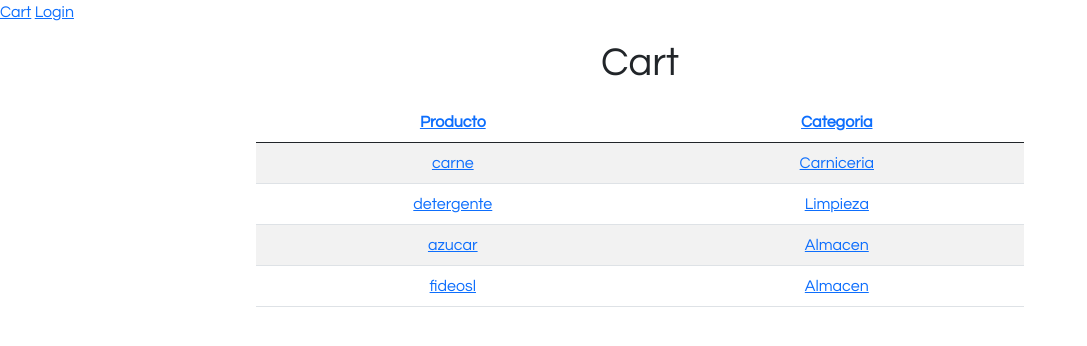
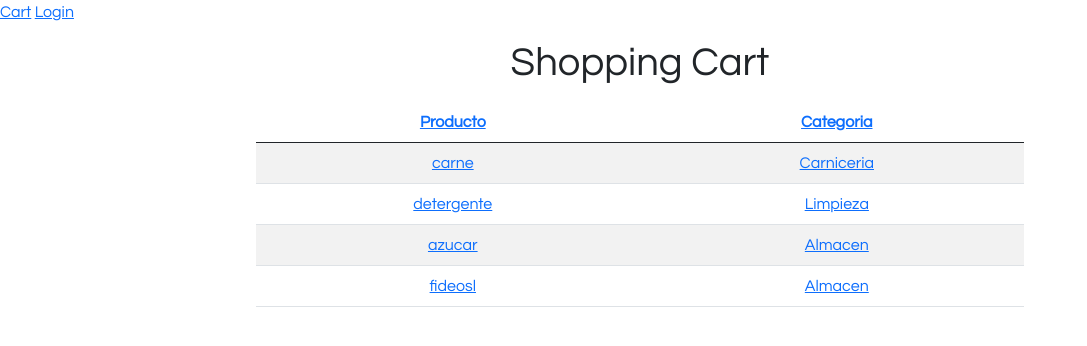
Before and after one commit to joelviviant/TPE-WEB2, a PHP site: page / in a window 1280 px wide. Shown: the top 346 px of the page, without its empty margins (0-1087 px from the left). Run offline with PHP 8.4, Linux system fonts and the light colour scheme; data comes from the database, SQL or seed files in the repository.

Commit message:
update del titulo

```diff
--- a/View/ProductView.php
+++ b/View/ProductView.php
@@ -13,7 +13,7 @@ class ProductView{
     }
 
      function showProducts($categorias, $productos){
-        $this->smarty->assign('titulo','Cart');
+        $this->smarty->assign('titulo','Shopping Cart');
         $this->smarty->assign('categorias', $categorias);
         $this->smarty->assign('productos', $productos);
         $this->smarty->display('Templates\product.tpl');
```
